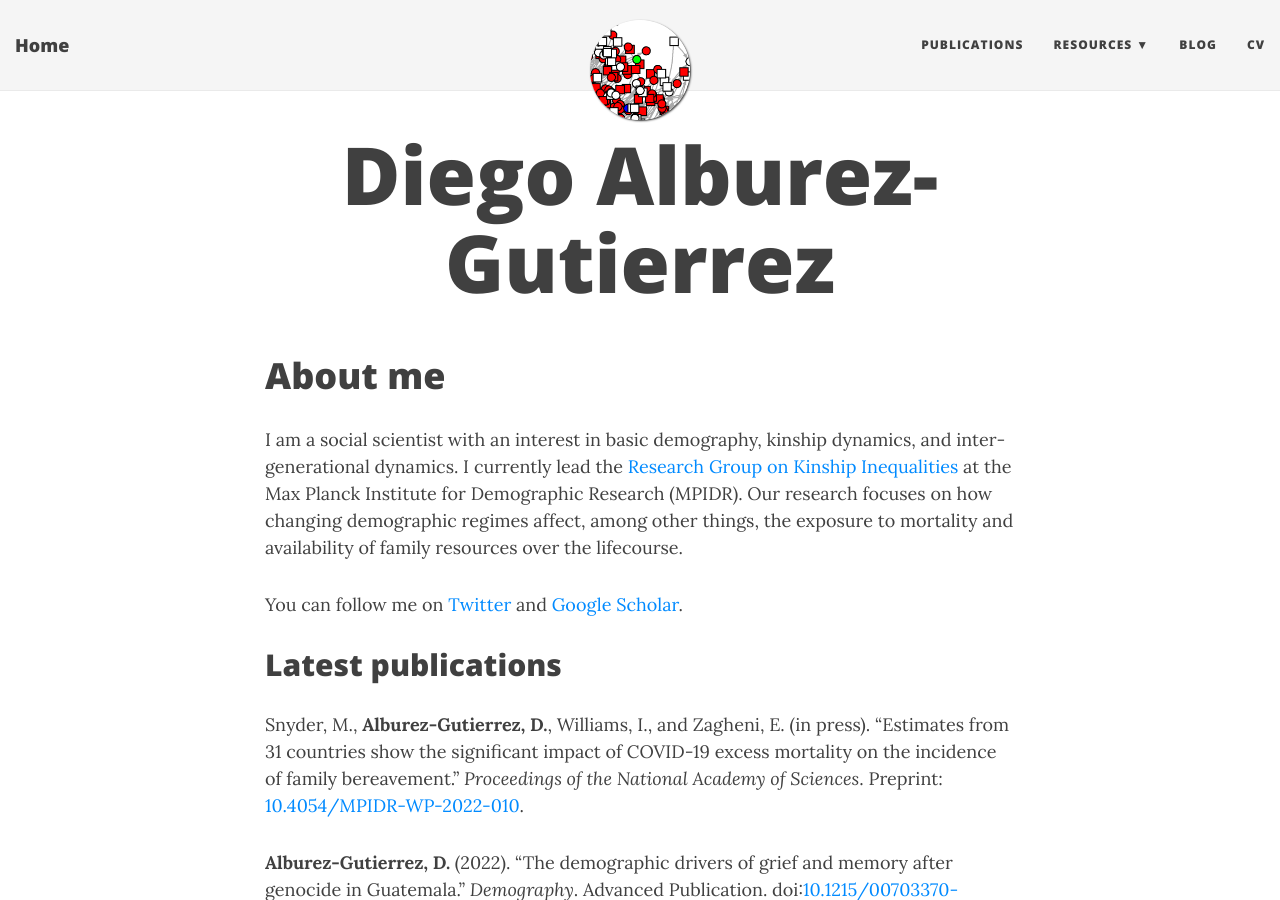
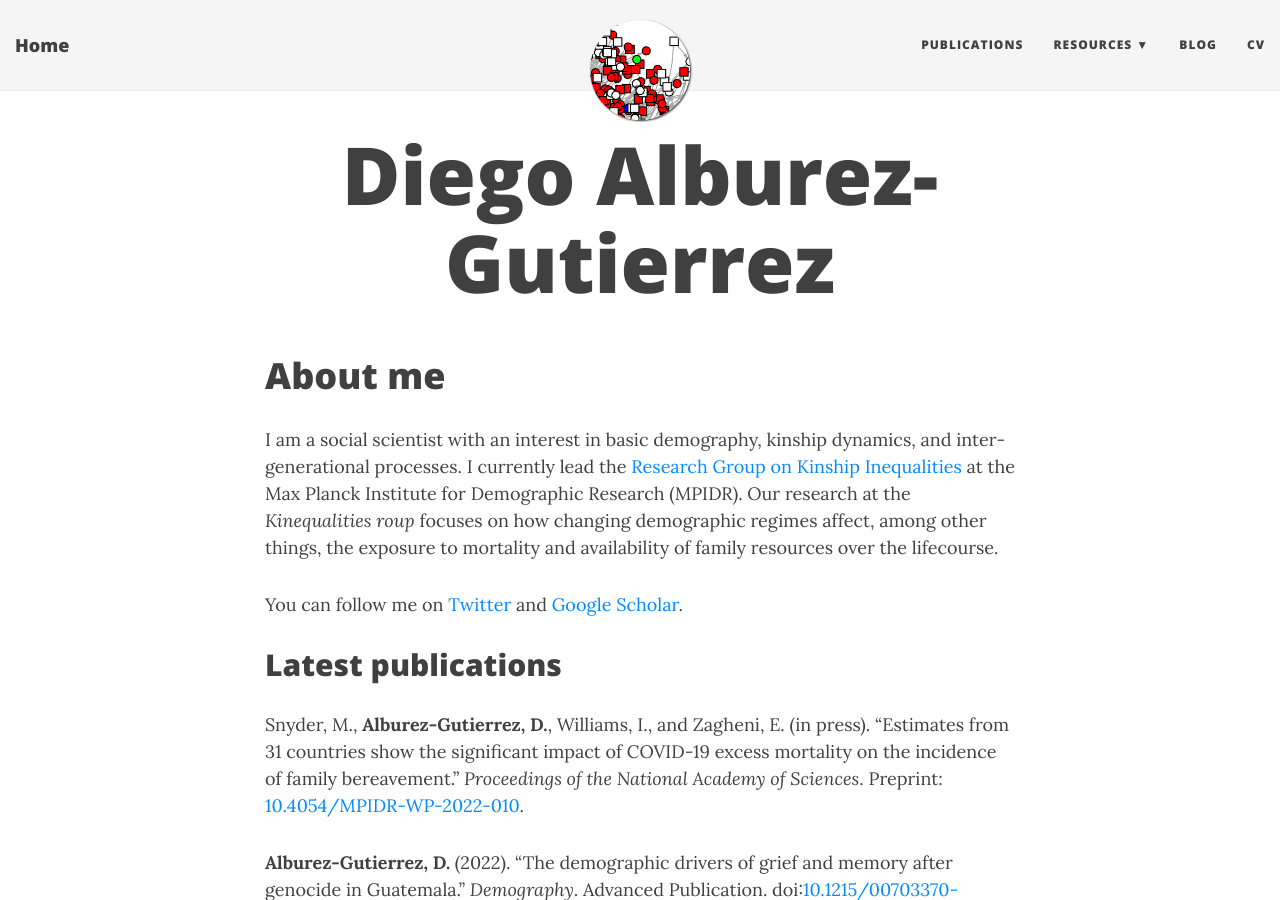
Before and after one commit to alburezg/alburezg.github.io, a Jekyll site: the page built from index.md, in a window 1280 px wide and 900 px high. Built offline with Jekyll 4.4.1, drawn with Linux system fonts in a browser that asks for light colours; nearby versions of some CDN libraries; comment, search, counter and statistics services are not loaded.

Commit message:
Update index.md

```diff
--- a/index.md
+++ b/index.md
@@ -5,9 +5,9 @@ path: ""
 
 # About me
 
-I am a social scientist with an interest in basic demography, kinship dynamics, and inter-generational dynamics.
+I am a social scientist with an interest in basic demography, kinship dynamics, and inter-generational processes.
 I currently lead the [Research Group on Kinship Inequalities](https://www.demogr.mpg.de/en/news_events_6123/news_press_releases_4630/news/new_research_group_on_kinship_inequalities_10514) at the Max Planck Institute for Demographic Research (MPIDR).
-Our research focuses on how changing demographic regimes affect, among other things, the exposure to mortality and availability of family resources over the lifecourse.
+Our research at the *Kinequalities roup* focuses on how changing demographic regimes affect, among other things, the exposure to mortality and availability of family resources over the lifecourse.
 
 You can follow me on [Twitter](https://twitter.com/d_alburez) and [Google Scholar](https://scholar.google.com/citations?user=uyx520sAAAAJ&hl=en).
 
```
